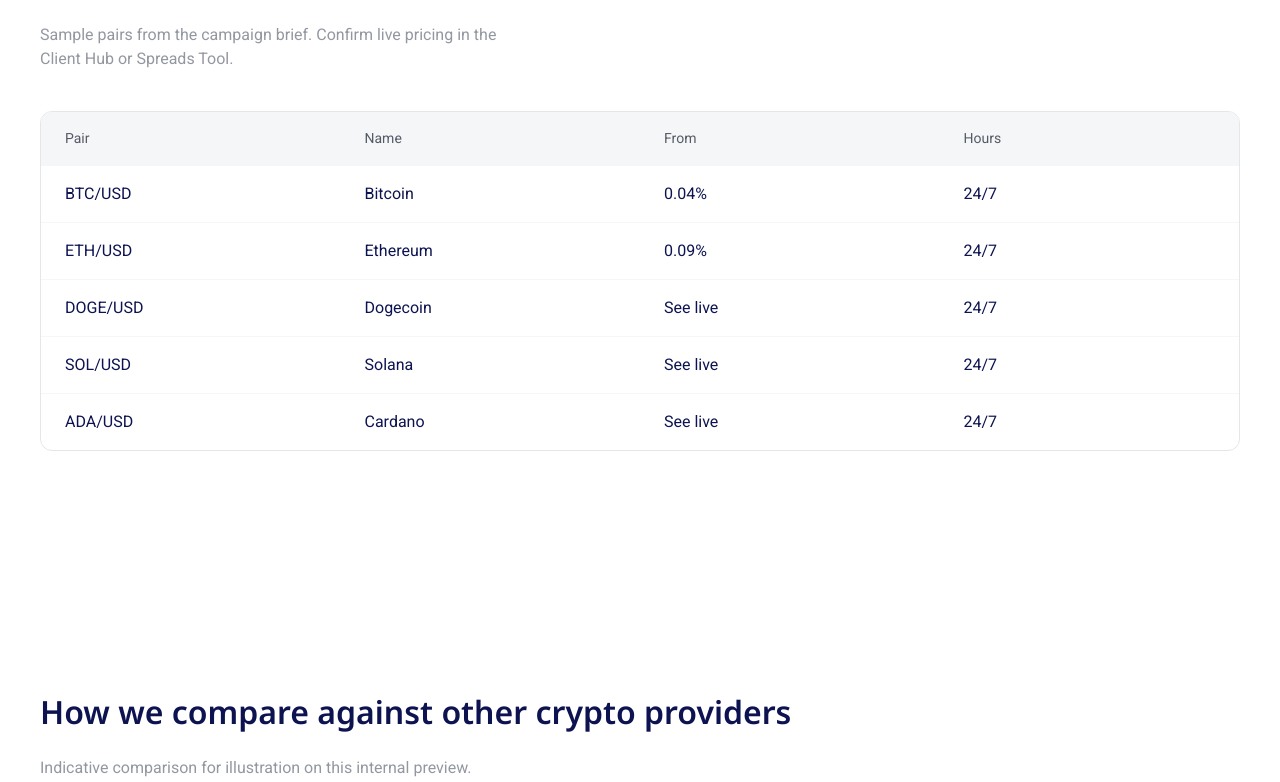
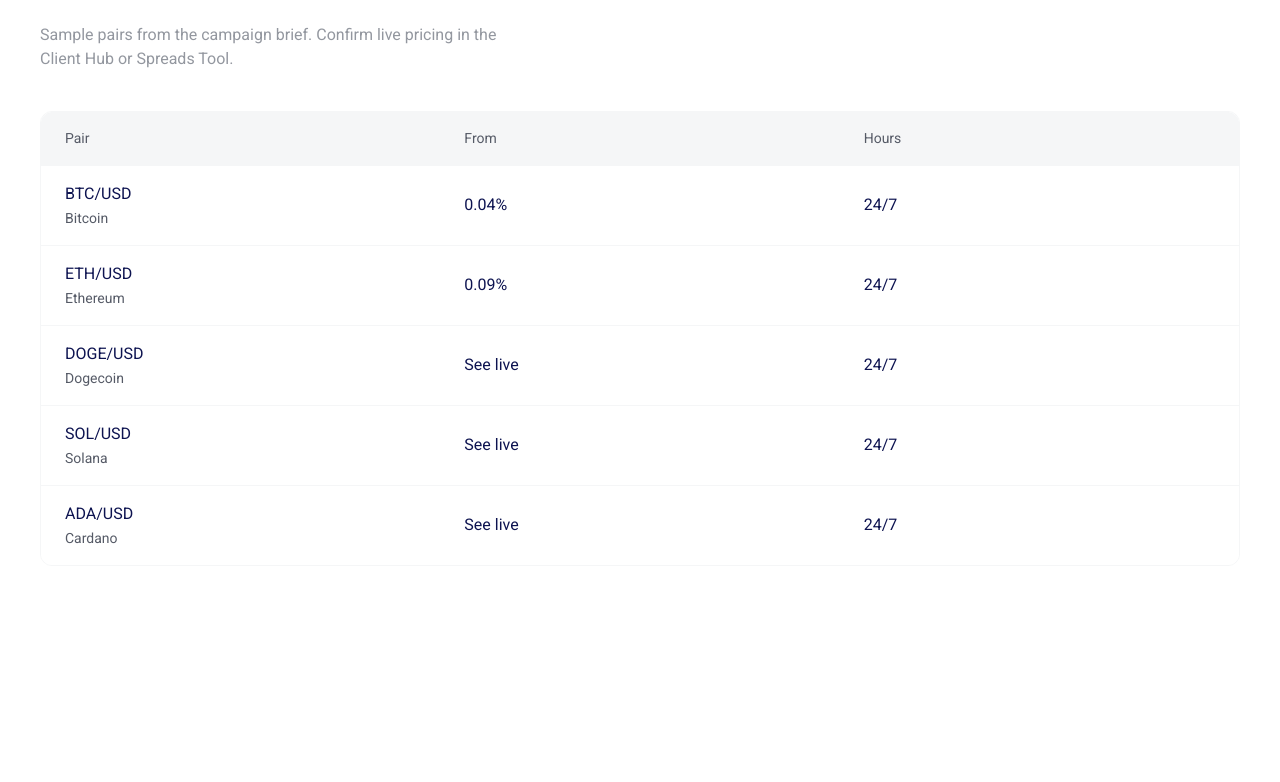
Before and after one commit to thesunfalle-dev/fm.growth-agent, a Next.js app: page /crypto/ in a window 1280 px wide. Shown: the part 1591-2373 px from the top of the page. Built offline with nearby package versions, Linux system fonts and the light colour scheme.

Commit message:
Polish shared FAQ, steps, and markets table to Figma DS
Self-host Material Symbols so FAQ chevrons render; tighten Sections
FAQ/steps spacing and Markets DataTable symbol rows for desktop.

```diff
--- a/app/globals.css
+++ b/app/globals.css
@@ -1,6 +1,5 @@
 @import "../design-system/generated/tokens.css";
-/* Base UI icons — Material Symbols only (Figma Logos & Icons 14994:6445) */
-@import url("https://fonts.googleapis.com/css2?family=Material+Symbols+Outlined:opsz,wght,FILL,GRAD@20..48,400,0,0&display=block");
+/* Material Symbols: see app/material-icons.css (self-hosted @font-face) */
 
 *,
 *::before,
@@ -113,7 +112,7 @@
 /* Logos & Icons (Figma 14994:6445) — Material Symbols only for base UI */
 
 .material-symbols-outlined {
-  font-family: "Material Symbols Outlined";
+  font-family: "Material Symbols Outlined", sans-serif;
   font-weight: normal;
   font-style: normal;
   font-size: var(--component-icon-size-md);
@@ -124,8 +123,10 @@
   white-space: nowrap;
   word-wrap: normal;
   direction: ltr;
-  font-feature-settings: "liga";
+  font-feature-settings: "liga" 1;
+  -webkit-font-feature-settings: "liga" 1;
   -webkit-font-smoothing: antialiased;
+  text-rendering: optimizeLegibility;
   font-variation-settings:
     "FILL" 0,
     "wght" 400,
@@ -139,7 +140,7 @@
   align-items: center;
   justify-content: center;
   flex-shrink: 0;
-  overflow: hidden;
+  overflow: visible;
   color: inherit;
   vertical-align: middle;
 }
@@ -1199,18 +1200,27 @@
   gap: var(--space-4);
 }
 
-/* Tables (Figma Tables 15276:11158) */
+/* Tables (Figma Tables 15276:11158 — Markets DataTable) */
 
 .ui-table-shell {
   width: 100%;
   max-width: var(--component-table-width);
   margin-inline: auto;
-  border: var(--border-width-default) solid var(--color-border-default);
+  border: var(--border-width-default) solid var(--component-table-row-divider);
   border-radius: var(--radius-lg);
   background: var(--color-background-canvas);
   overflow: hidden;
 }
 
+/* Section title → table when no lead */
+.ui-heading--section + .ui-table-shell {
+  margin-top: var(--layout-spacing-description-to-content-desktop);
+}
+
+.ui-text--lead + .ui-table-shell {
+  margin-top: 0;
+}
+
 .ui-table-shell--scroll {
   max-height: var(--component-table-max-height);
   overflow: auto;
@@ -1218,7 +1228,8 @@
 
 .ui-table {
   width: 100%;
-  border-collapse: collapse;
+  border-collapse: separate;
+  border-spacing: 0;
   table-layout: fixed;
 }
 
@@ -1243,10 +1254,22 @@
   height: var(--component-table-header-height);
 }
 
+.ui-table__row--header .ui-table__cell:first-child {
+  border-top-left-radius: var(--radius-lg);
+}
+
+.ui-table__row--header .ui-table__cell:last-child {
+  border-top-right-radius: var(--radius-lg);
+}
+
 .ui-table__row--body {
-  min-height: var(--component-table-row-min-height);
+  height: var(--component-table-row-min-height);
+  background: var(--color-background-canvas);
+  transition: background var(--motion-duration-fast) var(--motion-easing-standard);
+}
+
+.ui-table__row--body .ui-table__cell {
   border-bottom: var(--border-width-default) solid var(--component-table-row-divider);
-  transition: background var(--motion-duration-fast) var(--motion-easing-standard);
 }
 
 .ui-table__row--body:hover {
@@ -1254,7 +1277,7 @@
 }
 
 /* Hide bottom divider on last row (Figma rule) */
-.ui-table__row--last {
+.ui-table__row--last .ui-table__cell {
   border-bottom: none;
 }
 
@@ -1273,6 +1296,7 @@
   padding-top: 0;
   padding-bottom: 0;
   height: var(--component-table-header-height);
+  background: var(--component-table-header-bg);
 }
 
 .ui-table__cell--right {
@@ -1303,14 +1327,17 @@
   margin-top: 0;
   font-family: var(--typography-font-family-body);
   font-size: var(--component-table-meta-font-size);
+  font-weight: var(--typography-font-weight-regular);
   line-height: var(--typography-line-height-body);
   color: var(--component-table-row-meta-text);
 }
 
+/* Markets symbol cell: pair title + full name meta (Figma Forex/Crypto rows) */
 .ui-table__symbol {
   display: flex;
   flex-direction: column;
-  gap: 0;
+  gap: 2px;
+  justify-content: center;
 }
 
 .ui-table__sr-only {
@@ -1356,31 +1383,49 @@
 
 .ui-faq-list {
   max-width: var(--component-faq-max-width);
+  width: 100%;
   display: flex;
   flex-direction: column;
+  margin: 0;
+  padding: 0;
+}
+
+/* Heading → FAQ when no lead */
+.ui-heading--section + .ui-faq-list {
+  margin-top: var(--layout-spacing-description-to-content-desktop);
+}
+
+.ui-text--lead + .ui-faq-list {
+  margin-top: 0;
 }
 
 .ui-faq {
   border-bottom: var(--border-width-default) solid var(--component-faq-border);
-  padding-bottom: var(--component-faq-padding-bottom-desktop);
-}
-
+  padding: 0 0 var(--component-faq-padding-bottom-desktop);
+  margin: 0;
+}
+
+/* Figma: stacked rows with bottom border only — no extra inter-item gap */
 .ui-faq + .ui-faq {
-  margin-top: var(--space-6);
+  margin-top: var(--component-faq-padding-bottom-desktop);
   padding-top: 0;
 }
 
 .ui-faq__summary {
   list-style: none;
   display: flex;
-  align-items: center;
+  align-items: flex-start;
+  justify-content: space-between;
   gap: var(--component-faq-title-gap);
   cursor: pointer;
   color: var(--color-text-primary);
-}
-
-.ui-faq__summary::-webkit-details-marker {
+  padding: 0;
+}
+
+.ui-faq__summary::-webkit-details-marker,
+.ui-faq__summary::marker {
   display: none;
+  content: "";
 }
 
 .ui-faq__question {
@@ -1389,13 +1434,26 @@
   font-family: var(--typography-font-family-heading);
   font-size: var(--component-faq-title-size-desktop);
   font-weight: var(--typography-font-weight-medium);
-  line-height: var(--typography-line-height-heading);
+  line-height: 1.3; /* Figma FAQ title 130% */
+  color: var(--color-text-primary);
 }
 
 .ui-faq__icon {
   display: inline-flex;
+  align-items: center;
+  justify-content: center;
   flex-shrink: 0;
-  color: var(--color-text-primary);
+  width: var(--component-faq-icon-size);
+  height: var(--component-faq-icon-size);
+  margin-top: 2px; /* optical align with 20px Noto Medium */
+  color: var(--color-text-primary);
+}
+
+.ui-faq__icon .ui-icon,
+.ui-faq__icon .material-symbols-outlined {
+  font-size: var(--component-faq-icon-size);
+  width: var(--component-faq-icon-size);
+  height: var(--component-faq-icon-size);
 }
 
 .ui-faq__icon--open {
@@ -1412,6 +1470,7 @@
 
 .ui-faq__answer {
   margin-top: var(--component-faq-open-gap-desktop);
+  padding-right: calc(var(--component-faq-icon-size) + var(--component-faq-title-gap));
 }
 
 .ui-faq__answer p {
@@ -1423,25 +1482,34 @@
   color: var(--color-text-primary);
 }
 
-/* Steps */
+/* Steps — vertical light (Figma Step by Steps) */
 
 .ui-steps {
   list-style: none;
-  margin: var(--layout-spacing-description-to-content-desktop) 0 0;
+  margin: 0;
   padding: 0;
+}
+
+/* Heading / lead spacing (avoid double gap with lead margin-bottom) */
+.ui-heading--section + .ui-steps {
+  margin-top: var(--layout-spacing-description-to-content-desktop);
+}
+
+.ui-text--lead + .ui-steps {
+  margin-top: 0;
 }
 
 .ui-steps--vertical {
   display: flex;
   flex-direction: column;
   gap: 0;
-  max-width: 640px;
+  max-width: 720px;
 }
 
 .ui-step {
   display: flex;
   align-items: stretch;
-  gap: var(--space-1);
+  gap: var(--space-4);
 }
 
 .ui-step__indicator {
@@ -1450,7 +1518,6 @@
   align-items: center;
   width: var(--component-step-indicator-width);
   flex-shrink: 0;
-  padding-inline: var(--space-6);
 }
 
 .ui-step__number {
@@ -1469,18 +1536,25 @@
 
 .ui-step__connector {
   width: var(--component-step-connector-width);
-  flex: 1;
-  min-height: var(--space-6);
-  margin-top: 0;
+  flex: 1 1 auto;
+  min-height: var(--space-8);
+  margin-top: var(--space-2);
+  margin-bottom: var(--space-2);
+  border-radius: var(--radius-pill);
 }
 
 .ui-step__body {
   flex: 1;
   min-width: 0;
-  padding: var(--space-1) var(--space-2) var(--space-5);
+  /* Align title with number disc center-ish top */
+  padding: 6px 0 var(--space-8);
   display: flex;
   flex-direction: column;
   gap: var(--component-step-title-body-gap);
+}
+
+.ui-step--last .ui-step__body {
+  padding-bottom: 0;
 }
 
 .ui-step__title {
@@ -1493,6 +1567,7 @@
 
 .ui-step__desc {
   margin: 0;
+  max-width: 52ch;
   font-family: var(--typography-font-family-body);
   font-size: var(--component-step-body-size-vertical);
   font-weight: var(--typography-font-weight-light);
--- a/app/layout.tsx
+++ b/app/layout.tsx
@@ -3,6 +3,7 @@
 import { Noto_Sans, Roboto } from "next/font/google";
 import { SiteFooter } from "@/components/ui/SiteFooter";
 import { SiteHeader } from "@/components/ui/SiteHeader";
+import "./material-icons.css";
 import "./globals.css";
 
 // Design system fonts only (Website Redesign Typography frame).
--- /dev/null
+++ b/app/material-icons.css
@@ -0,0 +1,14 @@
+/**
+ * Material Symbols Outlined — self-hosted for static export reliability.
+ * SoT: Figma Logos & Icons 14994:6445
+ *
+ * IMPORTANT: do not load this font via CSS @import of fonts.googleapis.com
+ * after other rules — Next inlines tokens first and browsers ignore late @import.
+ */
+@font-face {
+  font-family: "Material Symbols Outlined";
+  font-style: normal;
+  font-weight: 400;
+  font-display: block;
+  src: url("/fonts/material-symbols-outlined.ttf") format("truetype");
+}
--- a/landings/crypto/content.ts
+++ b/landings/crypto/content.ts
@@ -87,24 +87,22 @@
       ],
     },
 
-    // —— 3. Instruments table (M1 Our … instruments; not homepage spread-cards) ——
+    // —— 3. Instruments table (M1 / Markets DataTable — symbol + meta row pattern) ——
     {
       type: "table",
       title: "Our crypto CFD instruments",
       subtitle:
         "Sample pairs from the campaign brief. Confirm live pricing in the Client Hub or Spreads Tool.",
       columns: [
-        { id: "pair", header: "Pair", width: "28%" },
-        { id: "name", header: "Name", width: "28%" },
-        { id: "spread", header: "From", width: "22%" },
-        { id: "hours", header: "Hours", width: "22%" },
+        { id: "symbol", header: "Pair", width: "40%" },
+        { id: "spread", header: "From", width: "30%" },
+        { id: "hours", header: "Hours", width: "30%" },
       ],
       rows: [
         {
           id: "btcusd",
           cells: {
-            pair: "BTC/USD",
-            name: "Bitcoin",
+            symbol: { title: "BTC/USD", meta: "Bitcoin" },
             spread: "0.04%",
             hours: "24/7",
           },
@@ -112,8 +110,7 @@
         {
           id: "ethusd",
           cells: {
-            pair: "ETH/USD",
-            name: "Ethereum",
+            symbol: { title: "ETH/USD", meta: "Ethereum" },
             spread: "0.09%",
             hours: "24/7",
           },
@@ -121,8 +118,7 @@
         {
           id: "dogeusd",
           cells: {
-            pair: "DOGE/USD",
-            name: "Dogecoin",
+            symbol: { title: "DOGE/USD", meta: "Dogecoin" },
             spread: "See live",
             hours: "24/7",
           },
@@ -130,8 +126,7 @@
         {
           id: "solusd",
           cells: {
-            pair: "SOL/USD",
-            name: "Solana",
+            symbol: { title: "SOL/USD", meta: "Solana" },
             spread: "See live",
             hours: "24/7",
           },
@@ -139,8 +134,7 @@
         {
           id: "adausd",
           cells: {
-            pair: "ADA/USD",
-            name: "Cardano",
+            symbol: { title: "ADA/USD", meta: "Cardano" },
             spread: "See live",
             hours: "24/7",
           },
```
Also changed, not shown: design-system/sections.md (+1 -0 lines), design-system/CHANGELOG.md, public/fonts/material-symbols-outlined.ttf (added).
